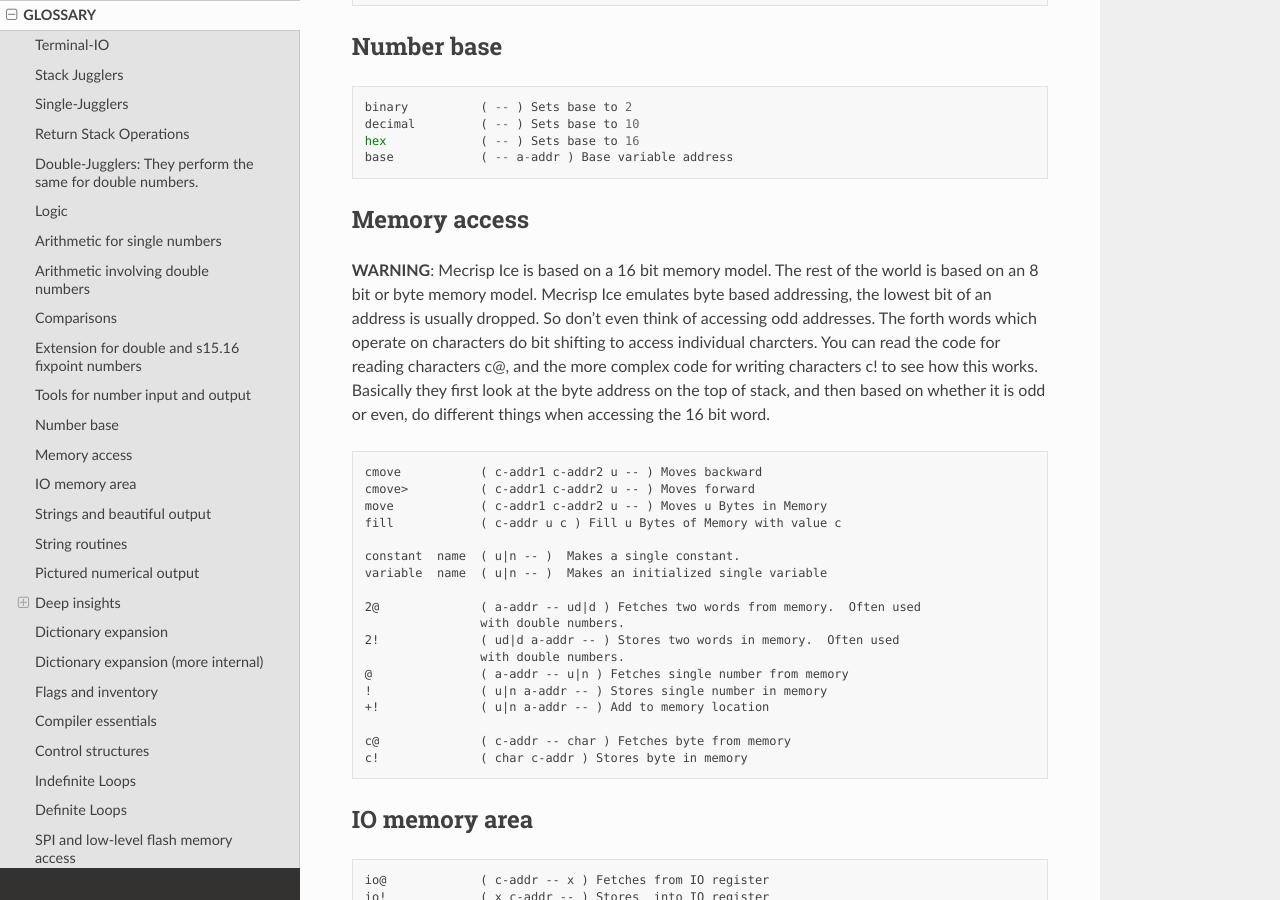
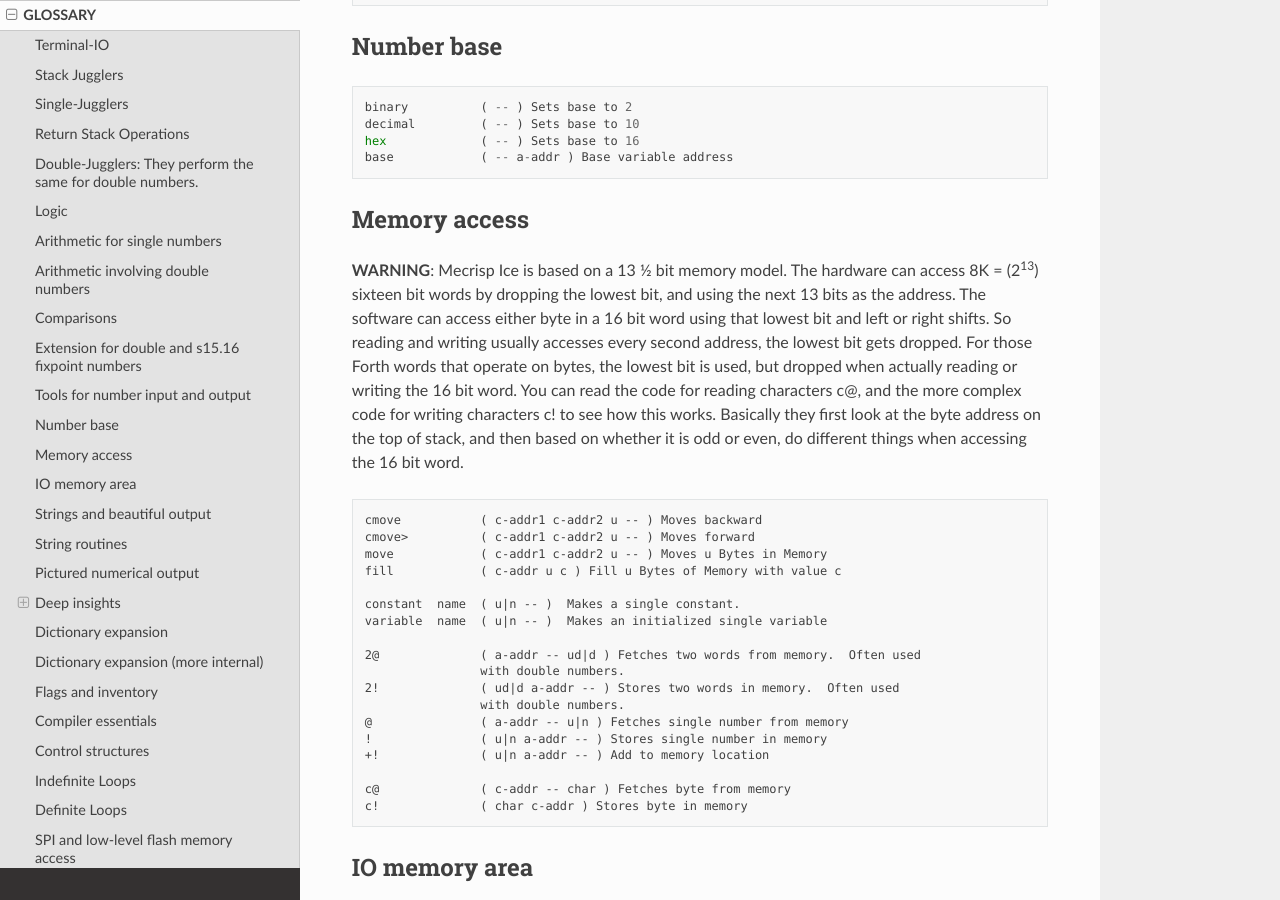
Before and after one commit to PythonLinks/Mecrisp-Ice, a Sphinx documentation site: the page built from docs/source/glossary.rst, in a window 1280 px wide and 900 px high, scrolled down 4619 px. Built offline with Sphinx 7.4.7 and the Read the Docs theme 2.0.0, drawn with Linux system fonts in a browser that asks for light colours.

Commit message:
Update  13 1/2 bit memory in glossary.rst

```diff
--- a/docs/source/glossary.rst
+++ b/docs/source/glossary.rst
@@ -282,8 +282,7 @@ Number base
 
 Memory access
 --------------
-**WARNING**: Mecrisp Ice is based on a 16 bit memory model.  The rest of the world is
-based on an 8 bit or byte memory model.   Mecrisp Ice emulates byte based addressing, the lowest bit of an address is usually dropped.  So don't even think of accessing odd addresses.  The forth words which operate on characters do bit shifting to access individual charcters.  You can read the code for reading characters c@, and the more complex code for writing characters c! to see how this works.  Basically they first look at the byte address on the top of stack, and then based on whether it is odd or even, do different things when accessing the 16 bit word.
+**WARNING**: Mecrisp Ice is based on a 13 ½ bit memory model.  The hardware can access 8K = (2\ :sup:`13`) sixteen bit words by dropping the lowest bit, and using the next 13 bits as the address.  The software can access either byte in a 16 bit word using that lowest bit and left or right shifts.  So reading and writing usually accesses every second address, the lowest bit gets dropped.  For those Forth words that operate on bytes, the lowest bit is used, but dropped when actually reading or writing the 16 bit word.  You can read the code for reading characters c@, and the more complex code for writing characters c! to see how this works.  Basically they first look at the byte address on the top of stack, and then based on whether it is odd or even, do different things when accessing the 16 bit word.
 
 ::
 
```
